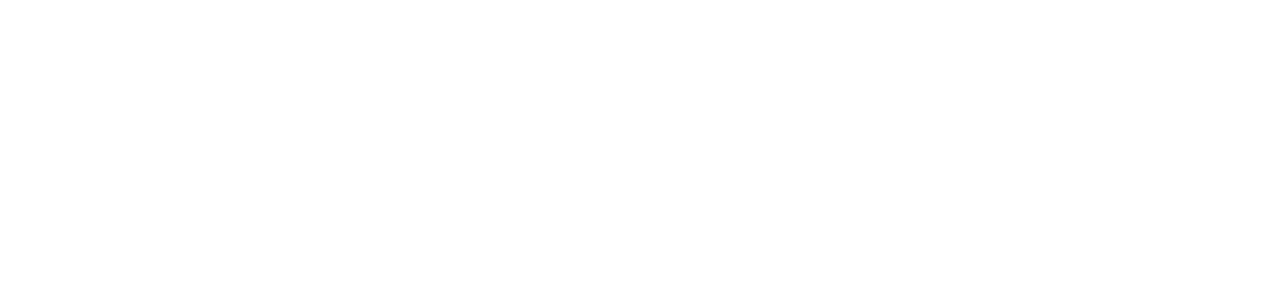
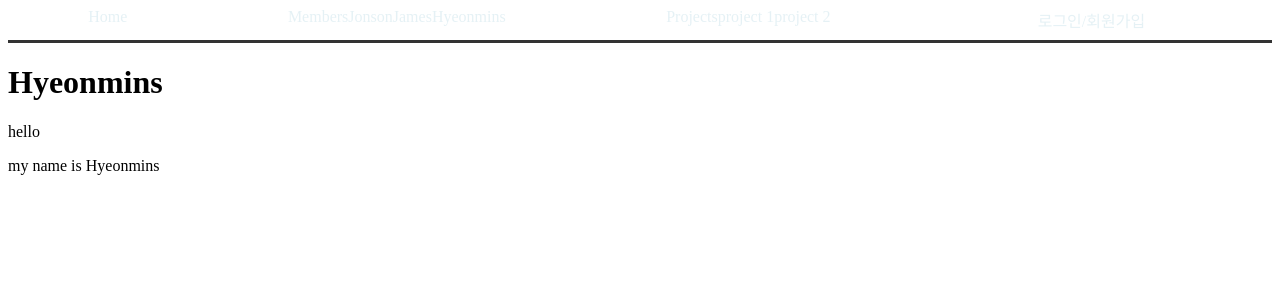
Before and after one commit to ShinMini/Router, a React (Create React App) app: page /members/Hyeonmins in a window 1280 px wide. Before the commit this address had no page. Shown: the top 300 px of the page. Built offline with nearby package versions, Linux system fonts and the light colour scheme.

Commit message:
update all written in lap top

```diff
--- a/src/Navigation.js
+++ b/src/Navigation.js
@@ -9,8 +9,17 @@ export default function Navigation() {
       <nav className="mainNav">
          <div className="menu">
             <NavLink className={'home'} to={'/home'}>Home</NavLink> {''}
-            <NavLink className={'members'} to={'/members'}>members</NavLink> {''}
-            <NavLink className={'projects'} to={'/projects'}>projects</NavLink> {''}
+            <NavLink className={'members'} to={'/members'}>
+               Members
+               <NavLink className={'member'} to={'/members/Jonson'}>Jonson</NavLink>
+               <NavLink className={'member'} to={'/members/James'}>James</NavLink>
+               <NavLink className={'member'} to={'/members/Hyeonmins'}>Hyeonmins</NavLink>
+            </NavLink> {''}
+            <NavLink className={'projects'} to={'/projects'}>
+               Projects
+               <NavLink className={'project'} to={'/projects/project1'}>project 1</NavLink>
+               <NavLink className={'project'} to={'/projects/project2'}>project 2</NavLink>
+            </NavLink> {''}
          </div>
          <div className="user">
             <NavLink className={'login'} to={'/login'}>로그인/회원가입</NavLink> {''}
--- /dev/null
+++ b/src/component/Login.jsx
@@ -0,0 +1,9 @@
+import * as React from 'react';
+
+export default function Login() {
+   return (
+      <main>
+         <h1> Login</h1>
+      </main>
+   );
+}
--- /dev/null
+++ b/src/component/Members/Member.jsx
@@ -0,0 +1,13 @@
+import * as React from 'react';
+import { NavLink, useParams, Outlet } from 'react-router-dom';
+
+export default function Member() {
+   let { id } = useParams();
+   return (
+      <div>
+         <h1>{id}</h1>
+         <p> hello</p>
+         <p> my name is {id}</p>
+      </div>
+   );
+}
--- /dev/null
+++ b/src/component/Members/Members.jsx
@@ -0,0 +1,10 @@
+import * as React from 'react';
+import { NavLink, Outlet } from 'react-router-dom';
+
+export default function Members() {
+   return (
+      <members>
+         <Outlet />
+      </members>
+   );
+}
--- /dev/null
+++ b/src/component/projects/Project.jsx
@@ -0,0 +1,13 @@
+import * as React from 'react';
+import { NavLink, useParams, Outlet } from 'react-router-dom';
+
+export default function Project() {
+   let { id } = useParams();
+   return (
+      <div>
+         <h1>{id}</h1>
+         <p> project goal : xxx</p>
+         <p> project id num is : {id}</p>
+      </div>
+   );
+}
--- /dev/null
+++ b/src/component/projects/Projects.jsx
@@ -0,0 +1,10 @@
+import * as React from 'react';
+import { NavLink, Outlet } from 'react-router-dom';
+
+export default function Projects() {
+   return (
+      <projects>
+         <Outlet />
+      </projects>
+   );
+}
--- a/src/index.js
+++ b/src/index.js
@@ -2,9 +2,12 @@ import * as React from 'react';
 import * as ReactDOM from 'react-dom'
 import { BrowserRouter, Route, Routes } from 'react-router-dom';
 import App from './App';
-import Members from './component/Members';
-import Projects from './component/Projects';
+import Members from './component/Members/Members';
+import Member from './component/Members/Member';
+import Projects from './component/Projects/Projects';
+import Project from './component/Projects/Project';
 import Home from './component/Home';
+import Login from './component/Login';
 
 const rootElement = document.getElementById('app');
 ReactDOM.render(
@@ -12,8 +15,13 @@ ReactDOM.render(
     <Routes>
       <Route path={'/'} element={<App />}>
         <Route path={'home'} element={<Home />} />
-        <Route path={'members'} element={<Members />} />
-        <Route path={'projects'} element={<Projects />} />
+        <Route path={'members'} element={<Members />}>
+          <Route path=":id" element={<Member />} />
+        </Route>
+        <Route path={'projects'} element={<Projects />}>
+          <Route path=":id" element={<Project />} />
+        </Route>
+        <Route path={'login'} element={<Login/>} />
       </Route>
     </Routes>
   </BrowserRouter>,
```
